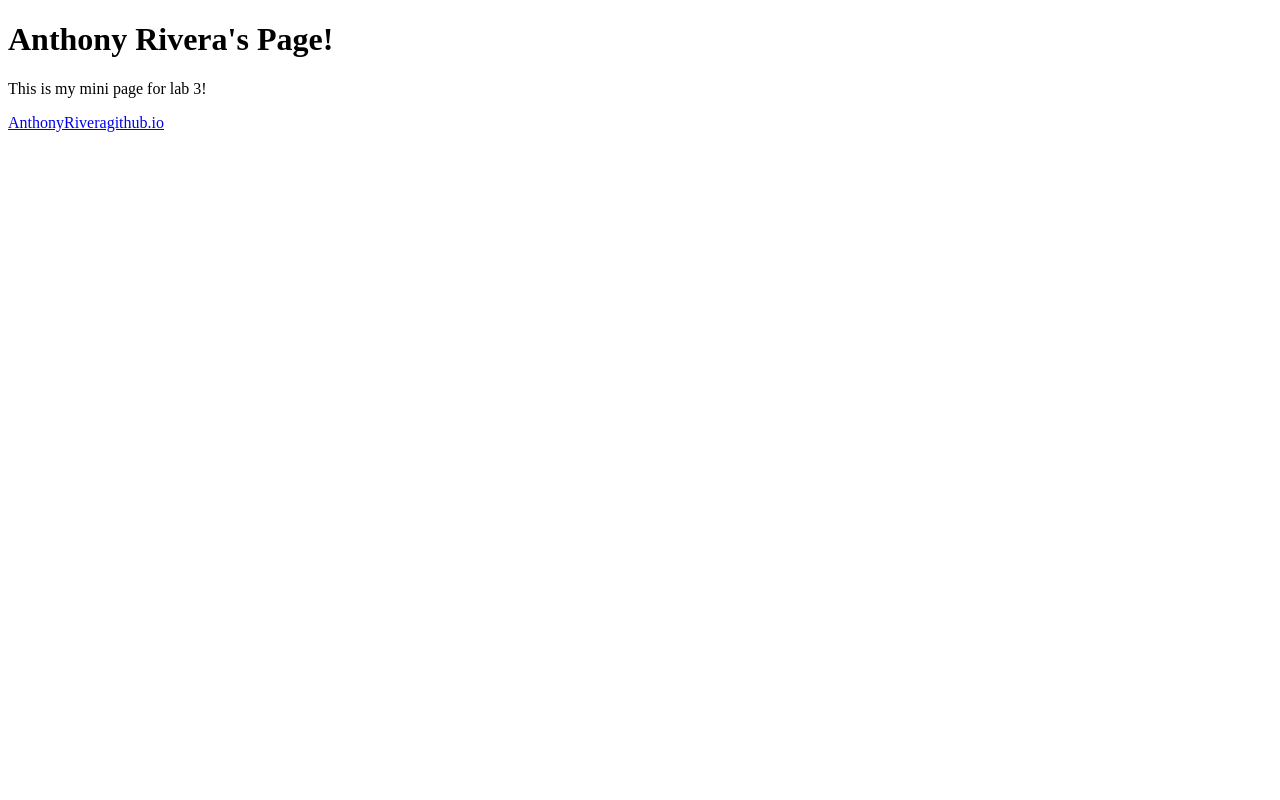
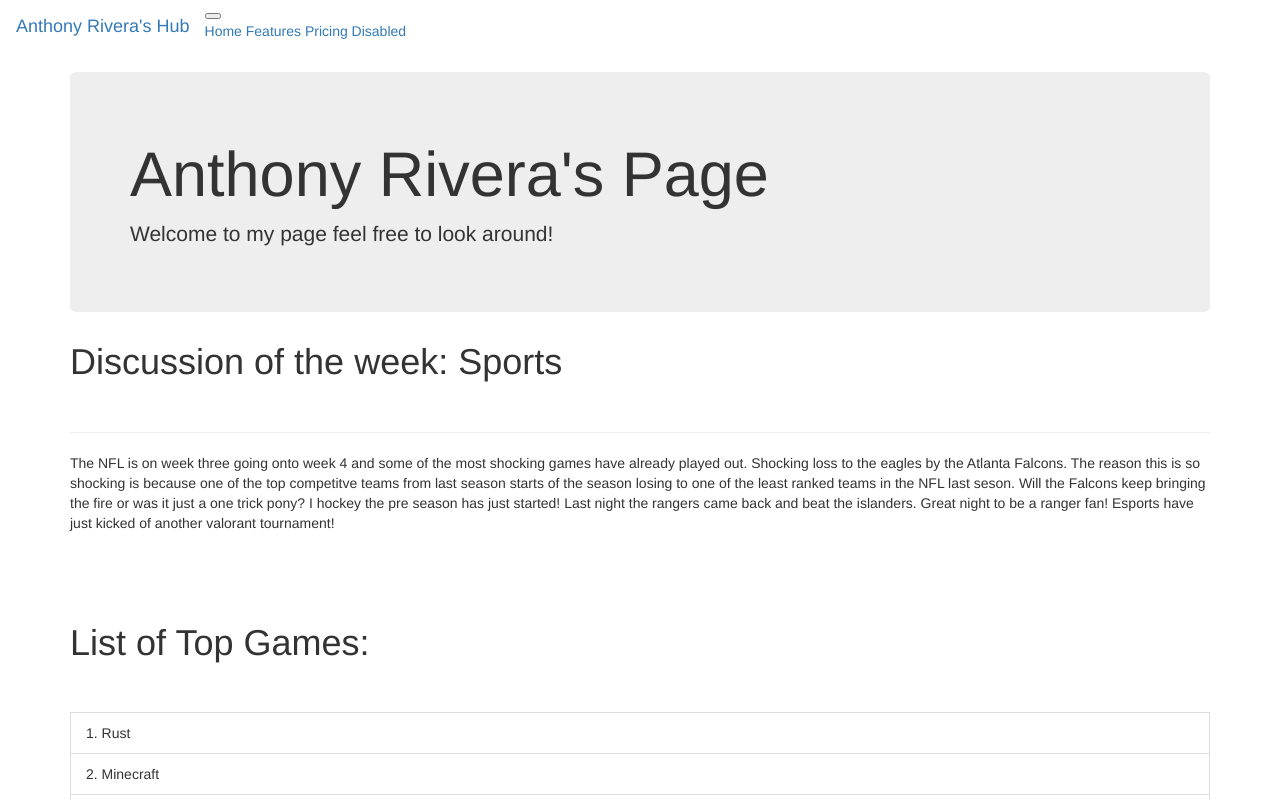
Before and after one commit to AnthonyRivera3/AnthonyRivera3.github.io, a plain HTML site: page lab3.html in a window 1280 px wide. Shown: the top 800 px of the page. Drawn offline with nearby package versions, Linux system fonts and the light colour scheme.

Commit message:
Final submit lab3

```diff
--- a/lab3.html
+++ b/lab3.html
@@ -1,24 +1,73 @@
 <!DOCTYPE html>
-<html xmlns="fn">
+<html lang="en">
 
+
+<head>
+<title>AnthonyRivera.github.io</title>
+<meta charset="utf-8">
+  <meta name="viewport" content="width=device-width, initial-scale=1">
+  <link rel="stylesheet" href="https://maxcdn.bootstrapcdn.com/bootstrap/3.4.1/css/bootstrap.min.css">
+  <script src="https://ajax.googleapis.com/ajax/libs/jquery/3.7.1/jquery.min.js"></script>
+  <script src="https://maxcdn.bootstrapcdn.com/bootstrap/3.4.1/js/bootstrap.min.js"></script>
 </head>
 
+<!--Navigation bar-->
 <body>
+  <nav class="navbar navbar-expand-lg navbar-light bg-light">
+    <a class="navbar-brand" href="#">Anthony Rivera's Hub</a>
+    <button class="navbar-toggler" type="button" data-toggle="collapse" data-target="#navbarNavAltMarkup" aria-controls="navbarNavAltMarkup" aria-expanded="false" aria-label="Toggle navigation">
+      <span class="navbar-toggler-icon"></span>
+    </button>
+    <div class="collapse navbar-collapse" id="navbarNavAltMarkup">
+      <div class="navbar-nav">
+        <a class="nav-item nav-link active" href="#">Home <span class="sr-only">(current)</span></a>
+        <a class="nav-item nav-link" href="#">Features</a>
+        <a class="nav-item nav-link" href="#">Pricing</a>
+        <a class="nav-item nav-link disabled" href="#">Disabled</a>
+      </div>
+    </div>
+  </nav>
 
-<div class="jumbotron text-center">
-    <h1>Anthony Rivera's Page!</h1>
-<p>This is my mini page for lab 3!</p>
-</div>
-
-<nav class="navbar navbar-default">
-    <div class="container-fluid">
-      <div class="navbar-header">
-        <a class="navbar-brand" href="#">AnthonyRiveragithub.io</a>
-      </div>
+<!-- Home page with jumbotron -->
+  <div class="container">
+    <div class="jumbotron">
+      <h1>Anthony Rivera's Page</h1>
+      <p>Welcome to my page feel free to look around!</p>
+  </div>
 
 
+  <!--Paragraph-->
+  <h1>Discussion of the week: Sports</h1>
+<br>
+<hr>
+  <p>The NFL is on week three going onto week 4 and some of the most shocking games have already played out.
+Shocking loss to the eagles by the Atlanta Falcons.
+The reason this is so shocking is because one of the top competitve teams from last season starts of the
+season losing to one of the least ranked teams in the NFL last seson.
+Will the Falcons keep bringing the fire or was it just a one trick pony? I hockey the pre season has just started! Last night the rangers came back and beat the islanders.
+Great night to be a ranger fan! Esports have just kicked of another valorant tournament!  </p>
 
 
+<br>
+<br>
+<br>
+
+<h1>List of Top Games: </h1>
+<br>
+<ul class="list-group"></ul>
+  <li class="list-group-item">1. Rust</li>
+  <li class="list-group-item">2. Minecraft</li>
+  <li class="list-group-item">3. Valorant</li>
+</ul>
+
+<img src="image winner.png.jpeg" class="img-circle"/>
 
 
+<br>
+<br>
+<br>
+<br>
+
+<hr>
+<h3>Anthony Rivera Lab 3 September 25th</h3>
 </body>
```
Also changed, not shown: image winner.png.jpeg (added), 1 other file.
